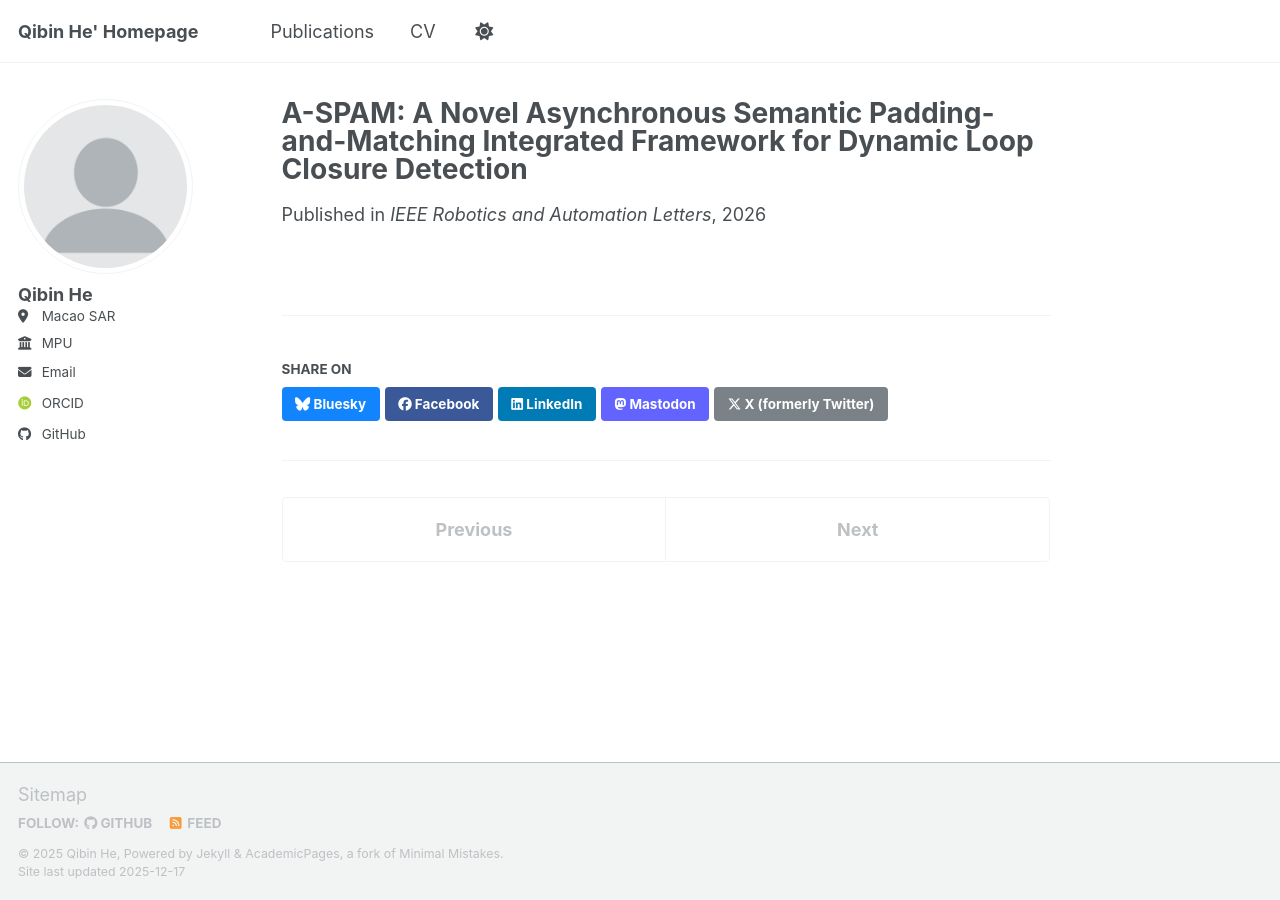
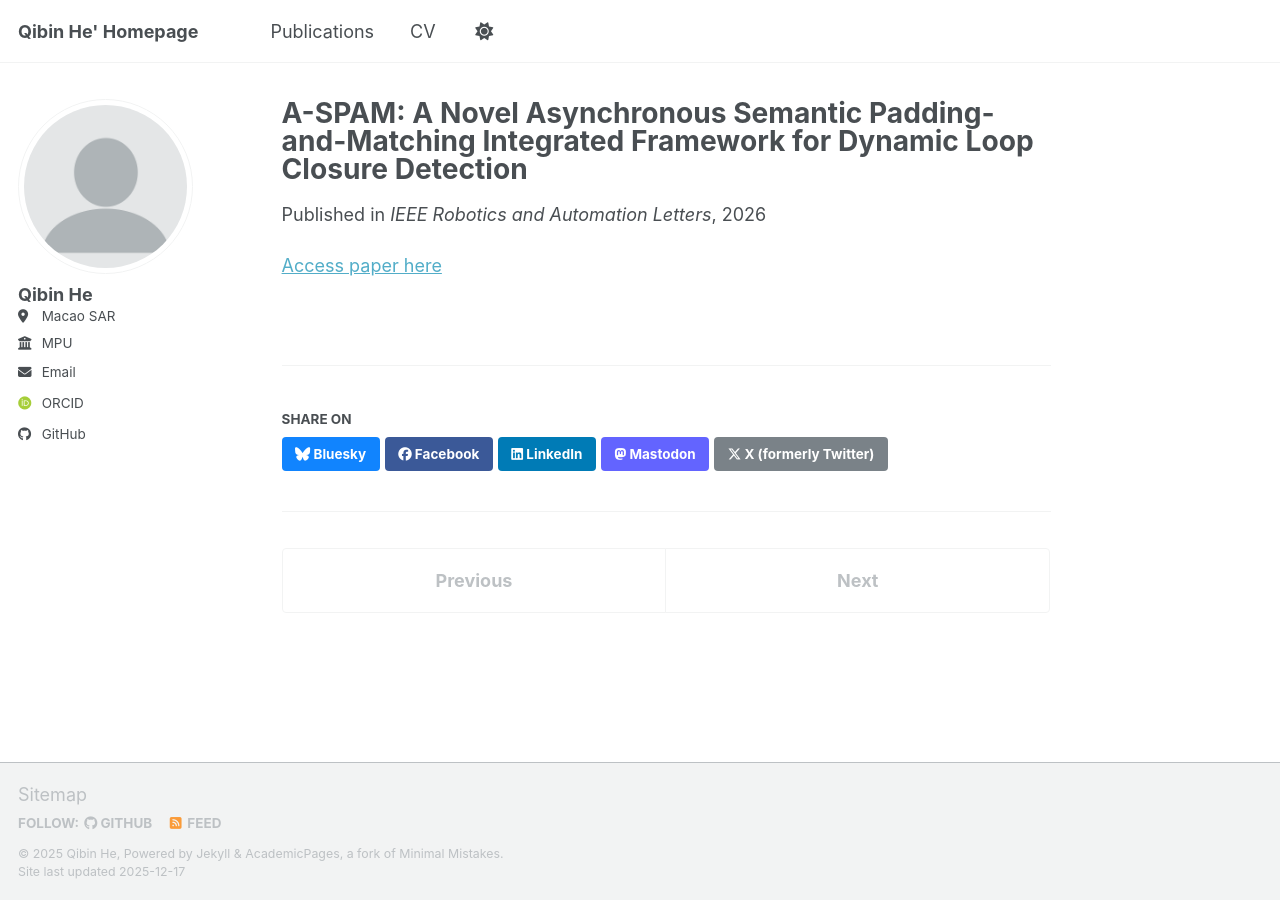
Before and after one commit to MECHA-HE/MECHA-HE.github.io, a Jekyll site: the page built from _publications/2026-01-01-A-SPAM-A-Novel-Asynchronous-Semantic-Padding-and-Matching-Integrated-Framework-for-Dynamic-Loop-Closure-Detection.md, in a window 1280 px wide. Built offline with Jekyll 4.4.1, drawn with Linux system fonts in a browser that asks for light colours; some web fonts are replaced; a script bundle is joined from its source files by our own code; library files that are not in the unit come from our copies.

Commit message:
Update 2026-01-01-A-SPAM-A-Novel-Asynchronous-Semantic-Padding-and-Matching-Integrated-Framework-for-Dynamic-Loop-Closure-Detection.md

```diff
--- a/_publications/2026-01-01-A-SPAM-A-Novel-Asynchronous-Semantic-Padding-and-Matching-Integrated-Framework-for-Dynamic-Loop-Closure-Detection.md
+++ b/_publications/2026-01-01-A-SPAM-A-Novel-Asynchronous-Semantic-Padding-and-Matching-Integrated-Framework-for-Dynamic-Loop-Closure-Detection.md
@@ -6,3 +6,4 @@ paperurl: 'https://ieeexplore.ieee.org/document/11263859'
 date: 2026-01-01
 venue: 'IEEE Robotics and Automation Letters'
 ---
+[Access paper here]([https://www.mdpi.com/1424-8220/25/13/4052](https://github.com/MECHA-HE/MECHA-HE.github.io/edit/master/_publications/A_SPAM_pre.pdf)){:target="_blank"}
```
